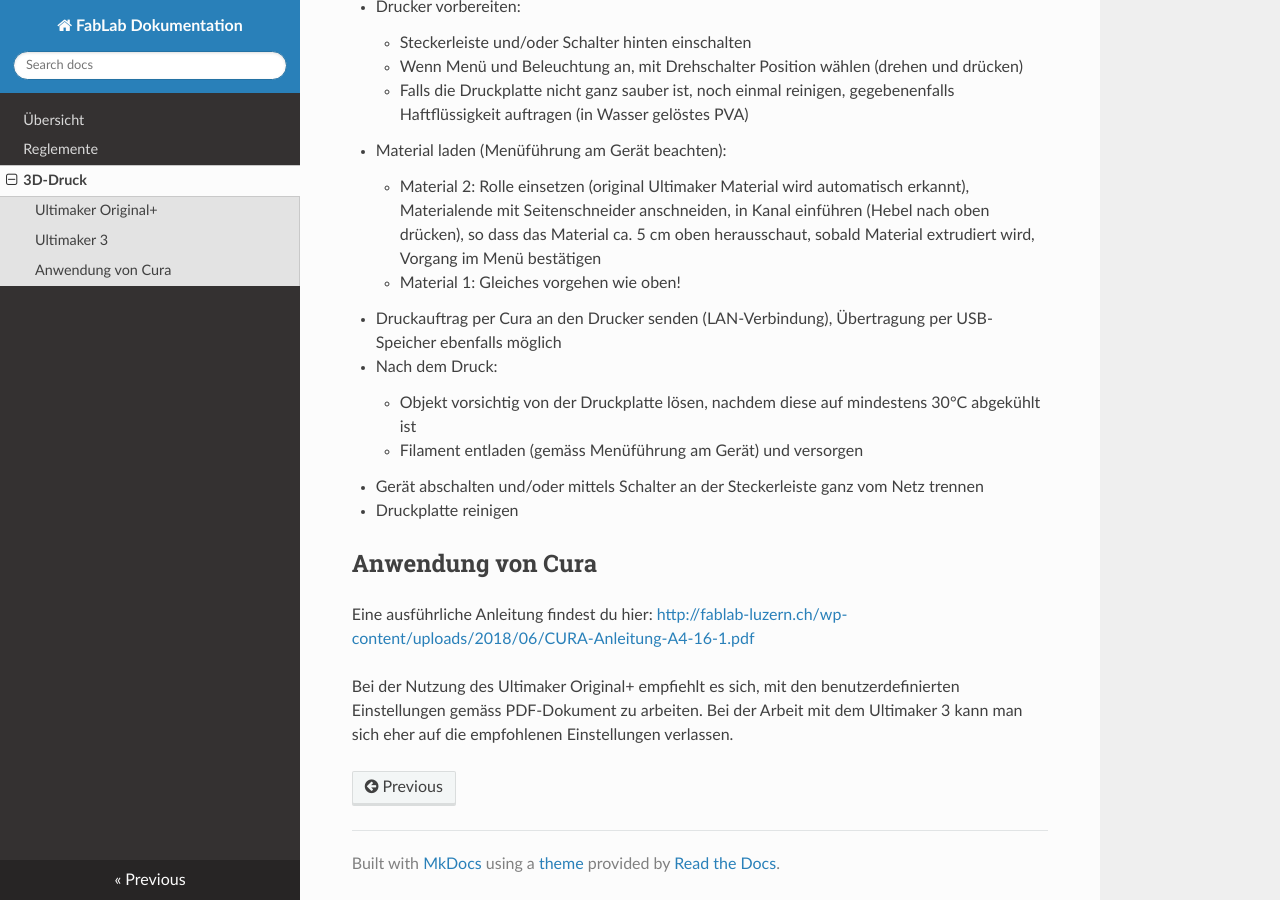
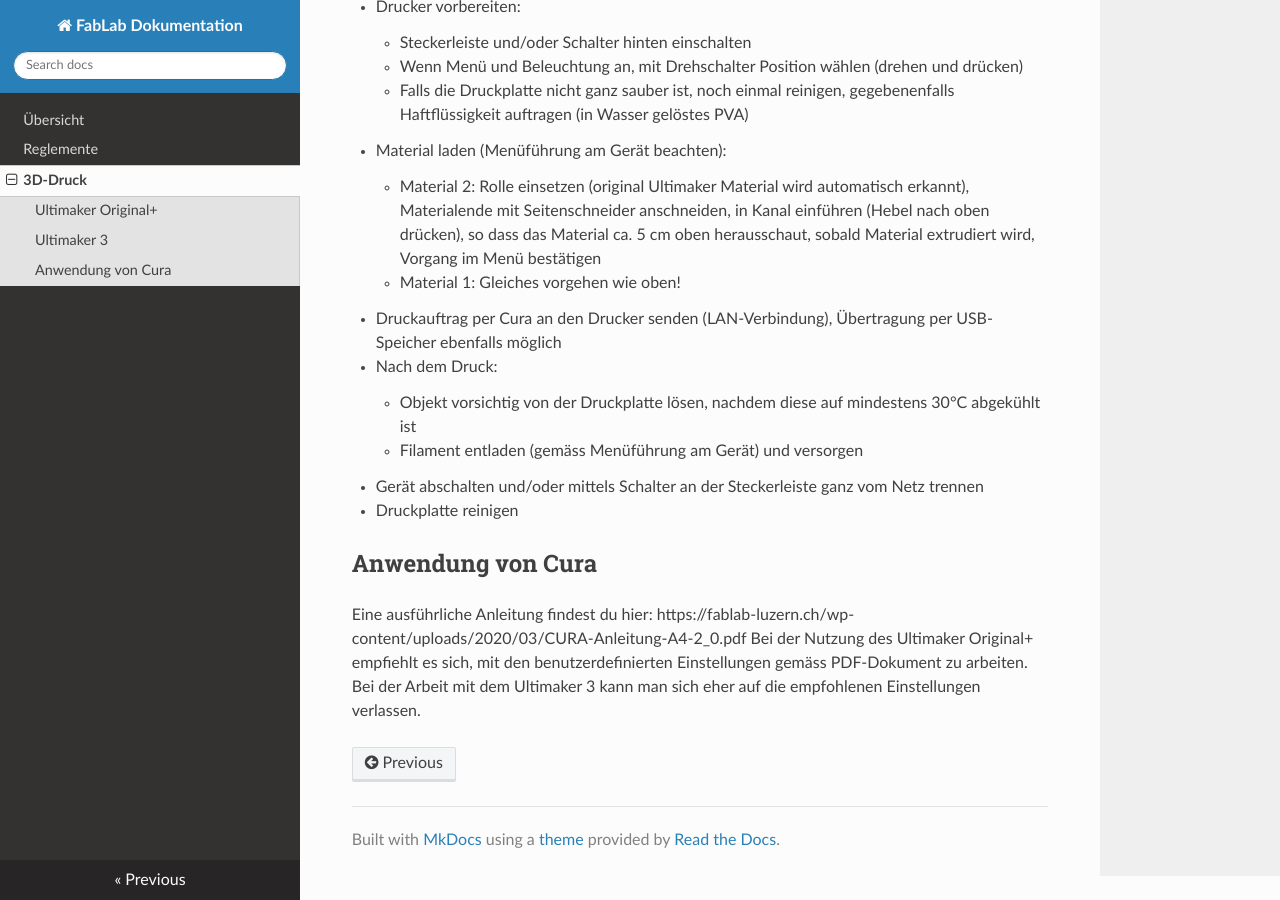
Before and after one commit to fablab-liechtenstein/Docs, an MkDocs documentation site: the page built from docs/druckerkurz.md, in a window 1280 px wide and 900 px high, scrolled down 1213 px. Built offline with MkDocs 1.6.1, drawn with Linux system fonts in a browser that asks for light colours; nearby versions of some CDN libraries; old or Windows-style settings are respelled for this version of MkDocs; some of the changed lines change nothing that is shown.

Commit message:
Update druckerkurz.md

```diff
--- a/docs/druckerkurz.md
+++ b/docs/druckerkurz.md
@@ -71,6 +71,5 @@
 
 ## Anwendung von Cura
 
-Eine ausführliche Anleitung findest du hier: <http://fablab-luzern.ch/wp-content/uploads/2018/06/CURA-Anleitung-A4-16-1.pdf>
-
+Eine ausführliche Anleitung findest du hier: https://fablab-luzern.ch/wp-content/uploads/2020/03/CURA-Anleitung-A4-2_0.pdf
 Bei der Nutzung des Ultimaker Original+ empfiehlt es sich, mit den benutzerdefinierten Einstellungen gemäss PDF-Dokument zu arbeiten. Bei der Arbeit mit dem Ultimaker 3 kann man sich eher auf die empfohlenen Einstellungen verlassen.
```
